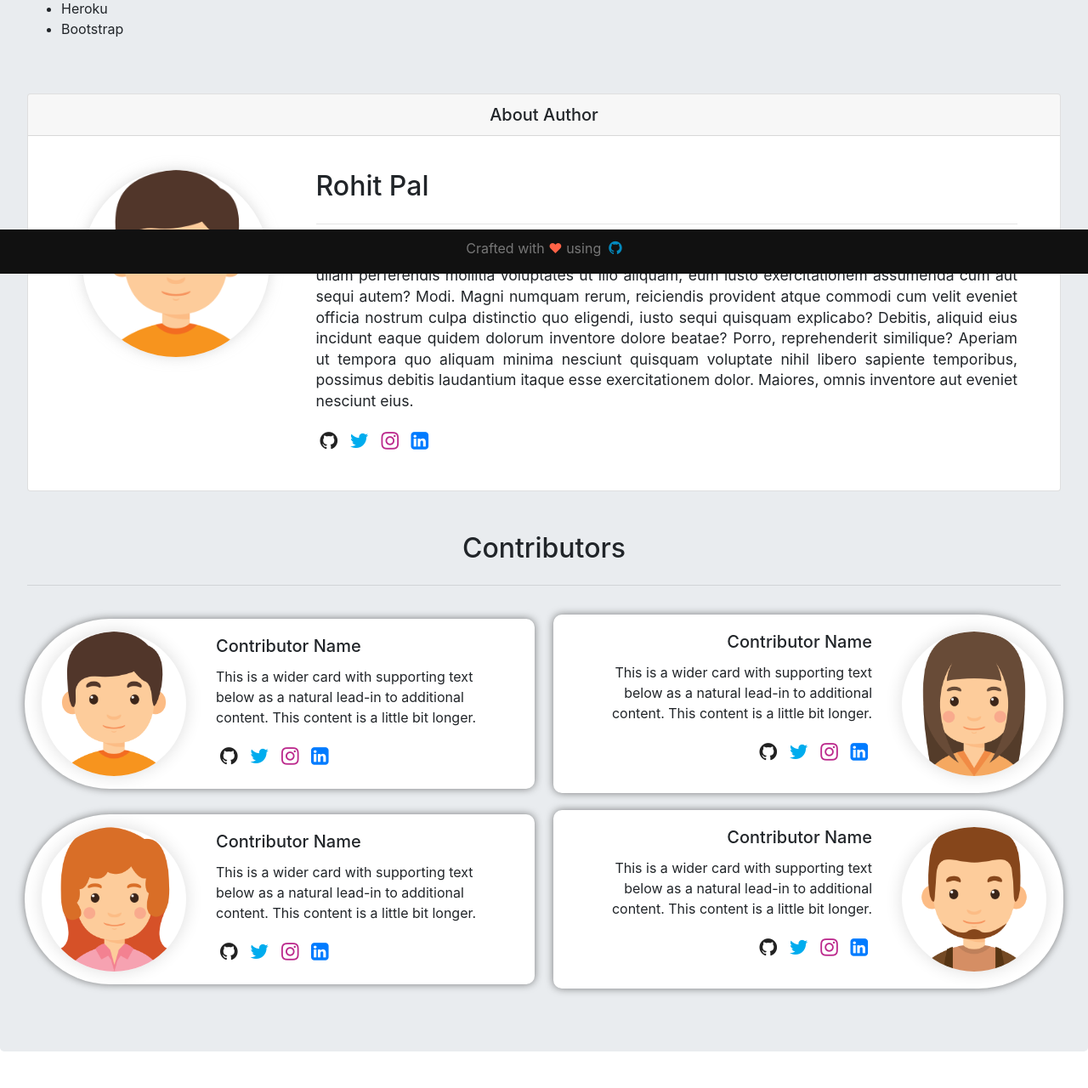
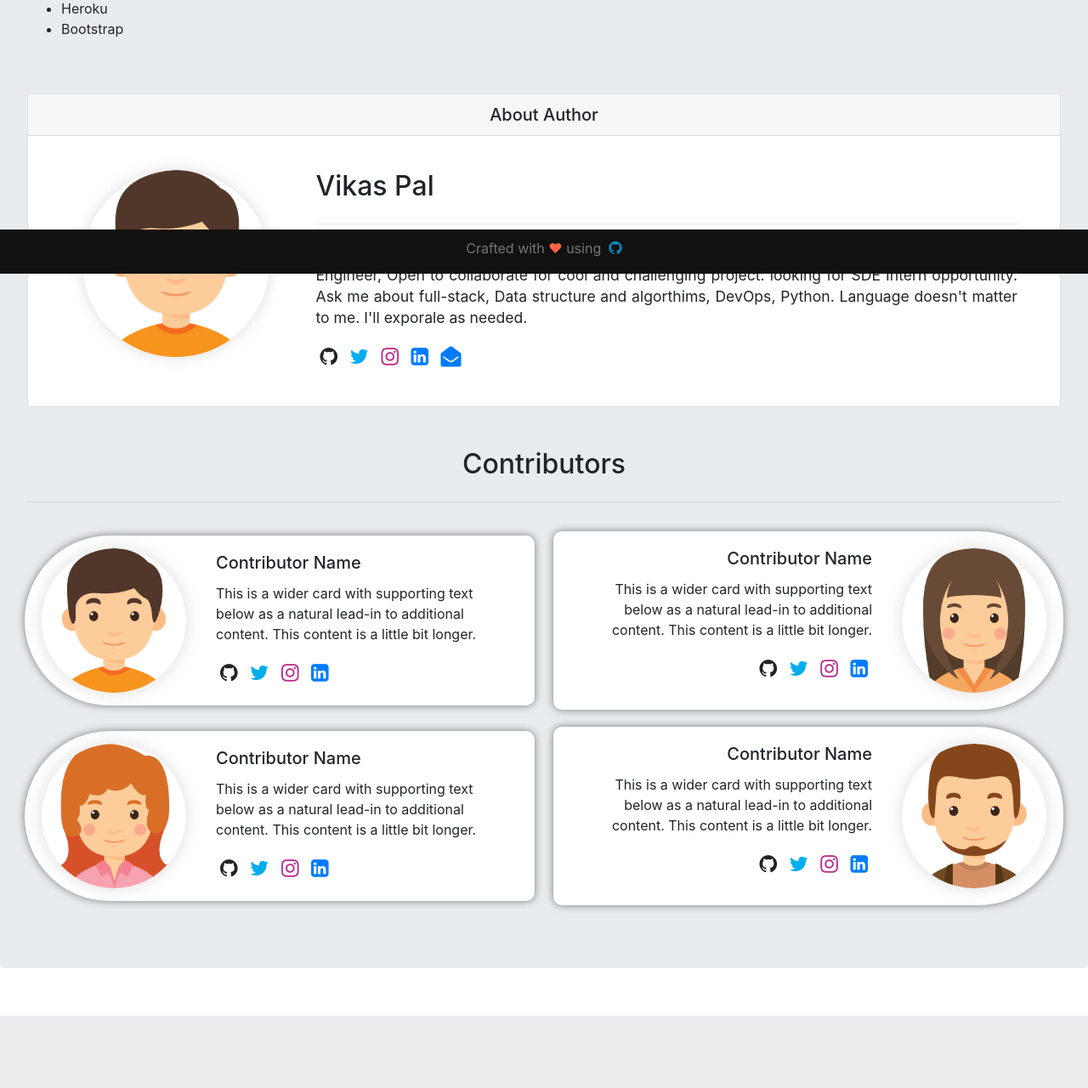
Before and after one commit to palrohitg/reviewscrapper, a Flask app: template templates/about.html in a window 1280 px wide. Shown: the part 478-1758 px from the top of the page at 85% size. After the commit the page ends 1673 px from the top, so only its background shows below. Run offline with Flask 2, Linux system fonts and the light colour scheme; the template is opened without the code that fills it, so the values that code supplies are empty; some libraries are stand-ins or nearby versions.

Commit message:
profile-details-added

```diff
--- a/app.py
+++ b/app.py
@@ -126,6 +126,10 @@ def result() :
         return redirect('/')
 
 
+@app.route("/about")
+def about():
+    return render_template("about.html")
+
 # handle the non existing urls
 @app.errorhandler(404)
 def page_not_found(e):
--- a/templates/about.html
+++ b/templates/about.html
@@ -13,7 +13,7 @@
 
     <!-- Styles -->
     <!-- <link rel="stylesheet" href="{{ url_for('static',filename='styles/styles.css') }}"> -->
-    <link rel="stylesheet" href="styles.css">
+    <link rel="stylesheet" href="{{ url_for('static',filename='styles/styles.css') }}">
 
 </head>
 <body>
@@ -74,11 +74,11 @@
                     </div>
                     <div class="col-md-9 col-sm-12">
                         <div class="card-body">
-                            <h2 class="card-title">Rohit Pal</h2>
+                            <h2 class="card-title">Vikas Pal</h2>
                             <hr class="my-4">
-                            <p class="card-text text-justify desc">Lorem ipsum dolor, sit amet consectetur adipisicing elit. Nemo adipisci non provident velit distinctio ullam perferendis mollitia voluptates ut illo aliquam, eum iusto exercitationem assumenda cum aut sequi autem? Modi.
-                            Magni numquam rerum, reiciendis provident atque commodi cum velit eveniet officia nostrum culpa distinctio quo eligendi, iusto sequi quisquam explicabo? Debitis, aliquid eius incidunt eaque quidem dolorum inventore dolore beatae?
-                            Porro, reprehenderit similique? Aperiam ut tempora quo aliquam minima nesciunt quisquam voluptate nihil libero sapiente temporibus, possimus debitis laudantium itaque esse exercitationem dolor. Maiores, omnis inventore aut eveniet nesciunt eius.</p>
+                            <p class="card-text text-justify desc"> Hi, I'm Vikas Pal. I'm currently in Junior year (Computer Science Student) aspiring Software Engineer, Open to collaborate for cool and challenging project.
+                             looking for SDE Intern opportunity. Ask me about full-stack, Data structure and algorthims, DevOps, Python. Language  doesn't matter to me. I'll exporale as needed.
+                            </p>
                             <ul id="profile-links">
                                 <li>
                                     <a class="link-icon" href="https://github.com/palrohitg/reviewscrapper"><i class="fa fa-github"></i></a>
@@ -90,7 +90,10 @@
                                     <a class="link-icon" href="https://instagram.com"><i class="fa fa-instagram"></i></a>
                                 </li>
                                 <li>
-                                  <a class="link-icon" href="https://linkedin.com"><i class="fa fa-linkedin-square"></i></a>
+                                  <a class="link-icon" href="https://www.linkedin.com/in/vikas-pal-b17479150/"><i class="fa fa-linkedin-square"></i></a>
+                                </li>
+                                <li>
+                                    <a href class="link-icon" href="mailto: rohitprotobit@gmail.com"><i class="fa fa-envelope-open" aria-hidden="true"></i></a>
                                 </li>
                             </ul>
                         </div>
@@ -113,7 +116,7 @@
                   </div>
                   <div class="col-md-8 col-sm-8 col-xs-8">
                     <div class="card-body">
-                        <h5 class="card-title">Contributor Name</h5>
+                        <h5 class="card-title">Contributor Name </h5>
                         <p class="card-text">This is a wider card with supporting text below as a natural lead-in to additional content. This content is a little bit longer.</p>
                         <ul id="profile-links">
                             <li>
@@ -139,7 +142,7 @@
                 <div class="row no-gutters">
                     <div class="col-md-8 col-sm-8 col-xs-8">
                         <div class="card-body">
-                            <h5 class="card-title">Contributor Name</h5>
+                            <h5 class="card-title">Contributor Name </h5>
                             <p class="card-text">This is a wider card with supporting text below as a natural lead-in to additional content. This content is a little bit longer.</p>
                             <ul id="profile-links">
                                 <li>
@@ -174,7 +177,7 @@
                   </div>
                   <div class="col-md-8 col-sm-8 col-xs-8">
                     <div class="card-body">
-                        <h5 class="card-title">Contributor Name</h5>
+                        <h5 class="card-title">Contributor Name </h5>
                         <p class="card-text">This is a wider card with supporting text below as a natural lead-in to additional content. This content is a little bit longer.</p>
                         <ul id="profile-links">
                             <li>
@@ -228,9 +231,14 @@
     </div><br>
 
     <!-- ############# common footer area and scripts for all pages ############# -->
+    <!-- <nav class="footer fixed-bottom">
+        <p>Crafted with <span style="color: tomato;">❤</span> using &nbsp;<i class="fa fa-github" style="color: #00abeec9; font-size: 18px;"></i></p>
+    </nav> -->
     <nav class="footer fixed-bottom">
         <p>Crafted with <span style="color: tomato;">❤</span> using &nbsp;<i class="fa fa-github" style="color: #00abeec9; font-size: 18px;"></i></p>
     </nav>
+
+
 
     <!-- ============ Bootstrap JS =========== -->
     <script src="https://code.jquery.com/jquery-3.2.1.slim.min.js" integrity="sha384-KJ3o2DKtIkvYIK3UENzmM7KCkRr/rE9/Qpg6aAZGJwFDMVNA/GpGFF93hXpG5KkN" crossorigin="anonymous"></script>
--- a/templates/index.html
+++ b/templates/index.html
@@ -26,10 +26,10 @@
       <div class="collapse navbar-collapse" id="navbarTogglerDemo01" style="padding: 0px 20px;">
         <ul class="navbar-nav ml-auto mt-2 mt-lg-0">
           <li class="nav-item active">
-            <a class="nav-link" href="home.html">Home <span class="sr-only">(current)</span></a>
+            <a class="nav-link" href="/">Home <span class="sr-only">(current)</span></a>
           </li>
           <li class="nav-item">
-            <a class="nav-link" href="about.html">About</a>
+            <a class="nav-link" href="/about">About</a>
           </li>
           <li class="nav-item">
             <a class="nav-link" href="https://github.com/palrohitg/reviewscrapper"><i class="fa fa-github"></i></a>
@@ -41,7 +41,7 @@
             <a class="nav-link" href="https://instagram.com"><i class="fa fa-instagram"></i></a>
           </li>
           <li class="nav-item">
-            <a class="nav-link" href="https://linkedin.com"><i class="fa fa-linkedin-square"></i></a>
+            <a class="nav-link" href="https://www.linkedin.com/in/vikas-pal-b17479150/"><i class="fa fa-linkedin-square"></i></a>
           </li>
         </ul>
       </div>
--- a/templates/result.html
+++ b/templates/result.html
@@ -36,13 +36,13 @@
             <a class="nav-link" href="https://github.com/palrohitg/reviewscrapper"><i class="fa fa-github"></i></a>
           </li>
           <li class="nav-item">
+            <a class="nav-link" href="https://linkedin.com/"><i class="fa fa-linkedin-square"></i></a>
+          </li>
+          <li class="nav-item">
             <a class="nav-link" href="https://twitter.com/"><i class="fa fa-twitter"></i></a>
           </li>
           <li class="nav-item">
             <a class="nav-link" href="https://instagram.com"><i class="fa fa-instagram"></i></a>
-          </li>
-          <li class="nav-item">
-            <a class="nav-link" href="https://linkedin.com"><i class="fa fa-linkedin-square"></i></a>
           </li>
         </ul>
         </div>
```
Also changed, not shown: README.md.
